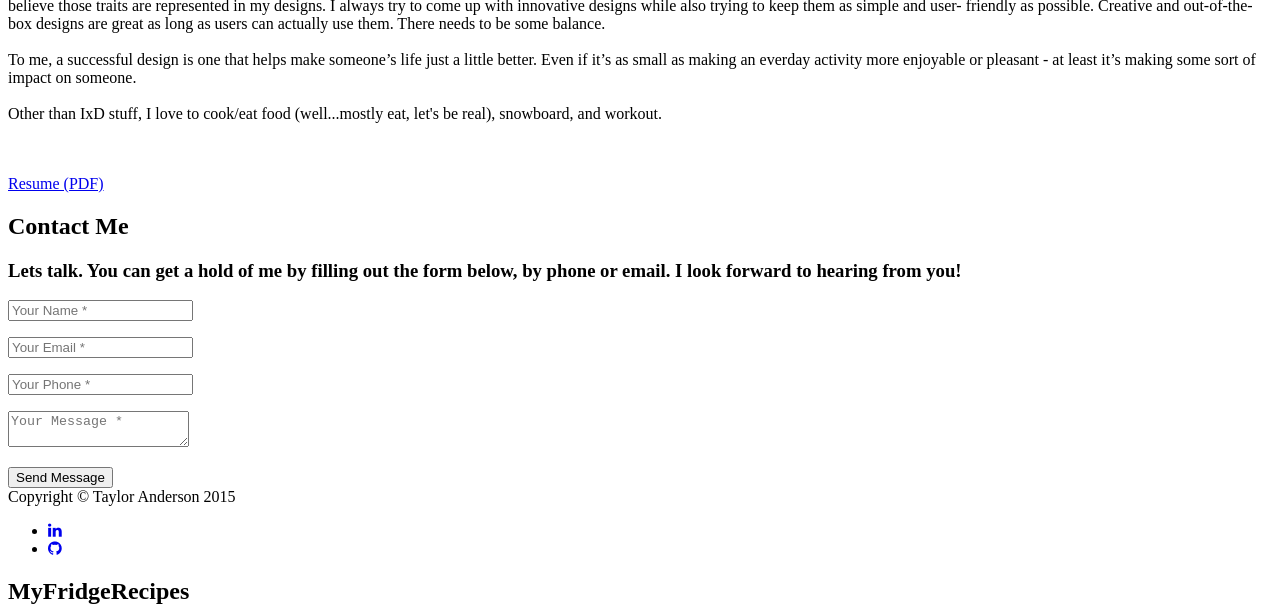
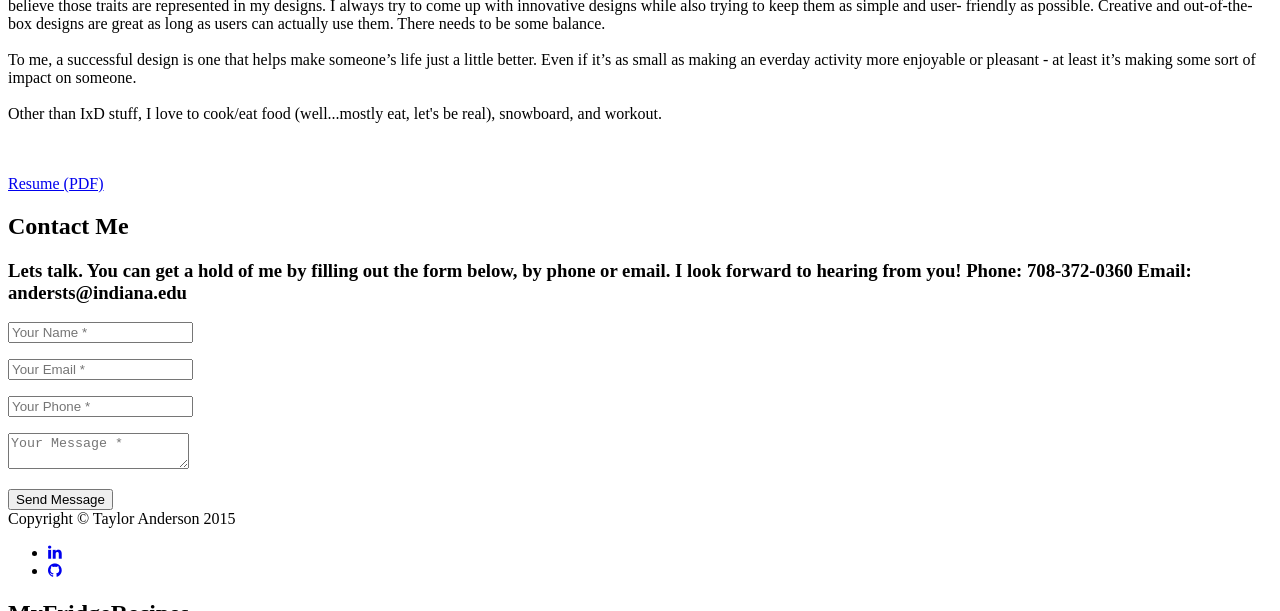
Before and after one commit to tayanderson/old-jekyll-portfolio, a Jekyll site: the page built from _posts/2014-07-14-project-5.markdown, in a window 1280 px wide and 900 px high, scrolled down 2033 px, cut to the strip 0-611 px from the top of the window. Built offline with Jekyll 4.4.1, drawn with Linux system fonts in a browser that asks for light colours; nearby versions of some CDN libraries; some web fonts are replaced; library files that are not in the unit come from our copies.

Commit message:
Update _config.yml

```diff
--- a/_config.yml
+++ b/_config.yml
@@ -43,7 +43,10 @@ blurb: |
   </p>
 
 #contact
-c-subheading: Lets talk. You can get a hold of me by filling out the form below, by phone or email. I look forward to hearing from you!
+c-subheading: |
+  Lets talk. You can get a hold of me by filling out the form below, by phone or email. I look forward to hearing from you!
+  Phone: 708-372-0360
+  Email: andersts@indiana.edu
 
 #footer
 social:
```
